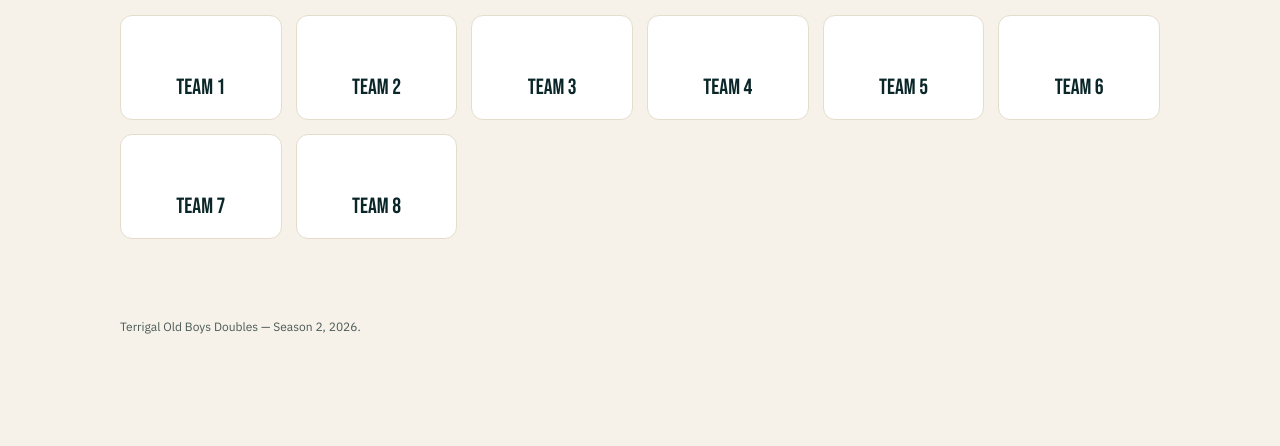
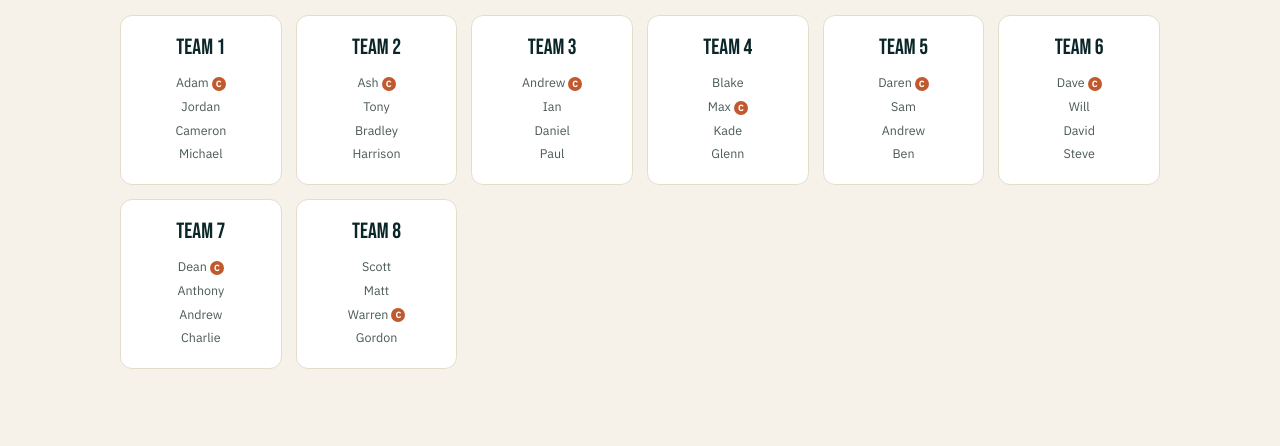
Before and after one commit to XiZ-z/terrigal-old-boys, a website with bundled scripts: page teams.html in a window 1280 px wide. Shown: the part 155-601 px from the top of the page. Built offline with nearby package versions, Linux system fonts and the light colour scheme.

Commit message:
Add team rosters (first names) to Teams page
Pulls the squad list from the club's season roster sheet into data.js as
TEAMS, with captains flagged and shown as an orange C badge on the page.

```diff
--- a/data.js
+++ b/data.js
@@ -1,3 +1,19 @@
+// ---------- Teams ----------
+// First names only, in grade order (1 = strongest) per the club's season
+// roster sheet. This is the fixed squad pool -- only 3 of each team's 4
+// players take the court on any given week (see weekly results). `captain`
+// marks the player shown with (C) on the roster sheet.
+const TEAMS = {
+  1: [{name:"Adam", captain:true}, {name:"Jordan"}, {name:"Cameron"}, {name:"Michael"}],
+  2: [{name:"Ash", captain:true}, {name:"Tony"}, {name:"Bradley"}, {name:"Harrison"}],
+  3: [{name:"Andrew", captain:true}, {name:"Ian"}, {name:"Daniel"}, {name:"Paul"}],
+  4: [{name:"Blake"}, {name:"Max", captain:true}, {name:"Kade"}, {name:"Glenn"}],
+  5: [{name:"Daren", captain:true}, {name:"Sam"}, {name:"Andrew"}, {name:"Ben"}],
+  6: [{name:"Dave", captain:true}, {name:"Will"}, {name:"David"}, {name:"Steve"}],
+  7: [{name:"Dean", captain:true}, {name:"Anthony"}, {name:"Andrew"}, {name:"Charlie"}],
+  8: [{name:"Scott"}, {name:"Matt"}, {name:"Warren", captain:true}, {name:"Gordon"}],
+};
+
 // ---------- Season structure ----------
 // Round-robin pairings by team number, 7 unique rounds repeated twice for 14 rounds
 const BASE_ROUNDS = [
@@ -339,6 +355,7 @@ function computeFinalsState(){
 // `module` global.
 if (typeof module !== 'undefined') {
   module.exports = {
+    TEAMS,
     BASE_ROUNDS, ALL_ROUNDS, DATES, RESERVE_DATES, WET_ROUNDS, FINALS_DATES,
     FINALS_WET_WEEKS, FINALS_STAGE_ORDER, getFinalsDates,
     RESULTS, FINALS_RESULTS,
--- a/styles.css
+++ b/styles.css
@@ -327,7 +327,14 @@ body[data-page="ladder"] tbody td{vertical-align:top;}
 }
 .team-card:hover{transform:translateY(-3px); box-shadow:0 12px 20px -14px rgba(18,60,62,0.4);}
 .team-card .ball-dot{width:30px; height:30px; margin:0 auto 10px; position:relative;}
-.team-card .name{font-family:'Bebas Neue'; font-size:22px; color:var(--court-dark);}
+.team-card .name{font-family:'Bebas Neue'; font-size:22px; color:var(--court-dark); margin-bottom:8px;}
+.team-card .players{font-size:12.5px; color:var(--ink-soft); margin-top:10px;}
+.team-card .player{line-height:1.9;}
+.team-card .captain-badge{
+  display:inline-block; width:14px; height:14px; line-height:14px;
+  border-radius:50%; background:var(--clay); color:var(--white);
+  font-size:9px; font-weight:700; text-align:center; vertical-align:middle;
+}
 
 /* ---------- Finals ---------- */
 .bracket-scroll{
--- a/teams.html
+++ b/teams.html
@@ -8,6 +8,7 @@
 <link rel="preconnect" href="https://fonts.googleapis.com">
 <link href="https://fonts.googleapis.com/css2?family=Bebas+Neue&family=IBM+Plex+Sans:wght@400;500;600;700&family=IBM+Plex+Mono:wght@500;600&display=swap" rel="stylesheet">
 <link rel="stylesheet" href="styles.css">
+<script src="data.js"></script>
 </head>
 <body data-page="teams">
 
@@ -26,7 +27,8 @@
     const grid = document.getElementById('team-grid');
     let html = '';
     for(let t=1;t<=8;t++){
-      html += `<div class="team-card"><div class="ball-dot"></div><div class="name">Team ${t}</div></div>`;
+      const players = TEAMS[t].map(p => `<div class="player">${p.name}${p.captain ? ' <span class="captain-badge">C</span>' : ''}</div>`).join('');
+      html += `<div class="team-card"><div class="name">Team ${t}</div><div class="players">${players}</div></div>`;
     }
     grid.innerHTML = html;
   }
```
